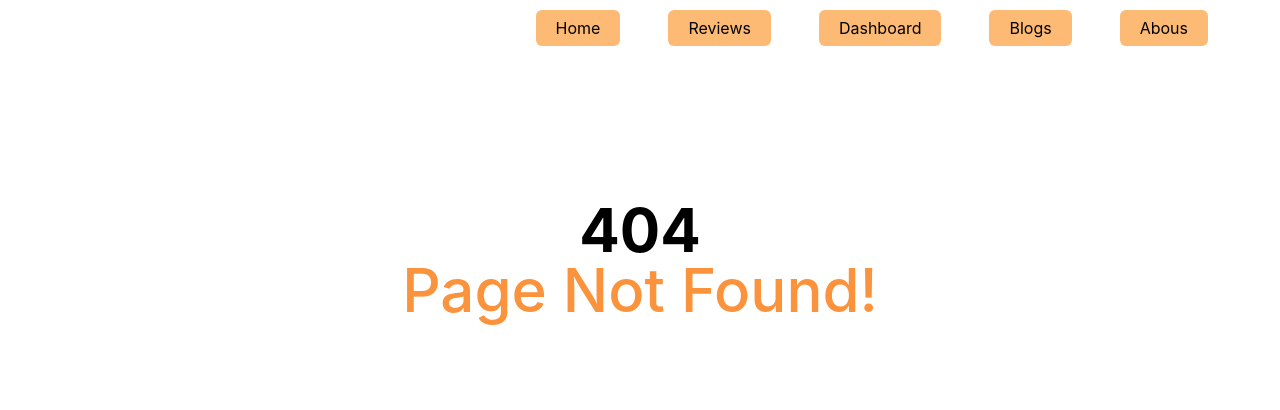
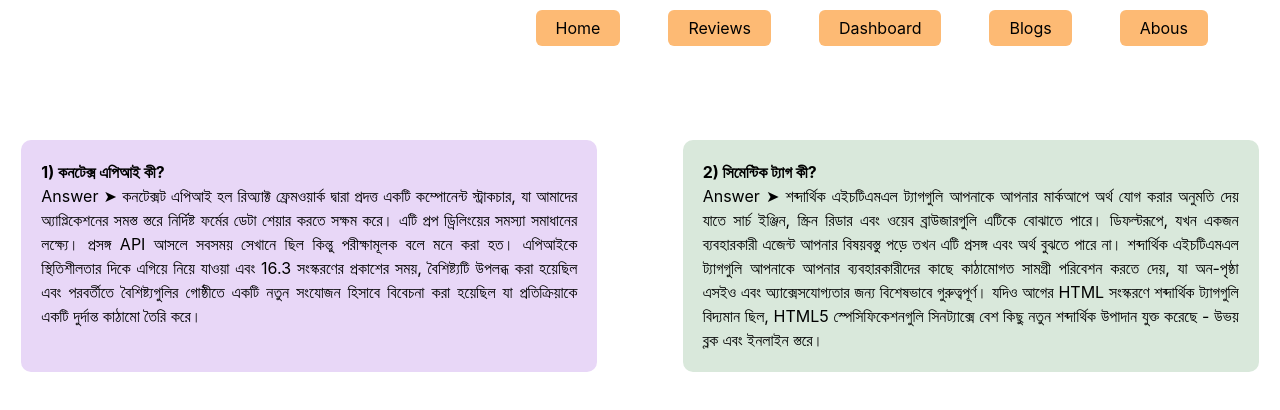
Before and after one commit to Developer-Rajesh100/ktm-review, a React (Create React App) app: page /blogs in a window 1280 px wide. Before the commit this address had no page. Shown: the top 410 px of the page. Built offline with nearby package versions, Linux system fonts and the light colour scheme.

Commit message:
Blog complete

```diff
--- a/src/App.js
+++ b/src/App.js
@@ -1,5 +1,6 @@
 import { Route, Routes } from "react-router-dom";
 import "./App.css";
+import Blog from "./Blog/Blog";
 import Dashboard from "./Dashboard/Dashboard";
 import Error from "./Error/Error";
 import Home from "./Home/Home";
@@ -14,6 +15,7 @@ function App() {
         <Route path="/home" element={<Home></Home>}></Route>
         <Route path="/reviews" element={<Reviews></Reviews>}></Route>
         <Route path="/dashboard" element={<Dashboard></Dashboard>}></Route>
+        <Route path="/blogs" element={<Blog></Blog>}></Route>
         <Route path="*" element={<Error></Error>}></Route>
       </Routes>
     </div>
--- /dev/null
+++ b/src/Blog/Blog.css
@@ -0,0 +1,23 @@
+.total{
+    display: flex;
+    margin-top: 100px;
+    justify-content: space-around
+}
+.firstBlog{
+    width: 45%;
+    background-color: #e8d7f7;
+    padding: 20px;
+    border-radius: 10px;
+}
+.secondBlog{
+    width: 45%;
+    background-color: #d9e8db;
+    padding: 20px;
+    border-radius: 10px;
+}
+.firstBlog p{
+text-align: justify;
+}
+.secondBlog p{
+    text-align: justify;
+}
--- /dev/null
+++ b/src/Blog/Blog.js
@@ -0,0 +1,41 @@
+import React from "react";
+import "./Blog.css";
+const Blog = () => {
+  return (
+    <div className="total">
+      <div className="firstBlog">
+        <p>
+          <strong>1) কনটেক্স এপিআই কী?</strong>
+          <br />
+          Answer ➤ কনটেক্সট এপিআই হল রিঅ্যাক্ট ফ্রেমওয়ার্ক দ্বারা প্রদত্ত একটি
+          কম্পোনেন্ট স্ট্রাকচার, যা আমাদের অ্যাপ্লিকেশনের সমস্ত স্তরে নির্দিষ্ট
+          ফর্মের ডেটা শেয়ার করতে সক্ষম করে। এটি প্রপ ড্রিলিংয়ের সমস্যা
+          সমাধানের লক্ষ্যে। প্রসঙ্গ API আসলে সবসময় সেখানে ছিল কিন্তু
+          পরীক্ষামূলক বলে মনে করা হত। এপিআইকে স্থিতিশীলতার দিকে এগিয়ে নিয়ে
+          যাওয়া এবং 16.3 সংস্করণের প্রকাশের সময়, বৈশিষ্ট্যটি উপলব্ধ করা
+          হয়েছিল এবং পরবর্তীতে বৈশিষ্ট্যগুলির গোষ্ঠীতে একটি নতুন সংযোজন হিসাবে
+          বিবেচনা করা হয়েছিল যা প্রতিক্রিয়াকে একটি দুর্দান্ত কাঠামো তৈরি করে।
+        </p>
+      </div>
+      <br />
+      <div className="secondBlog">
+        <p>
+          <strong>2) সিমেন্টিক ট্যাগ কী?</strong>
+          <br />
+          Answer ➤ শব্দার্থিক এইচটিএমএল ট্যাগগুলি আপনাকে আপনার মার্কআপে অর্থ যোগ
+          করার অনুমতি দেয় যাতে সার্চ ইঞ্জিন, স্ক্রিন রিডার এবং ওয়েব
+          ব্রাউজারগুলি এটিকে বোঝাতে পারে। ডিফল্টরূপে, যখন একজন ব্যবহারকারী
+          এজেন্ট আপনার বিষয়বস্তু পড়ে তখন এটি প্রসঙ্গ এবং অর্থ বুঝতে পারে না।
+          শব্দার্থিক এইচটিএমএল ট্যাগগুলি আপনাকে আপনার ব্যবহারকারীদের কাছে
+          কাঠামোগত সামগ্রী পরিবেশন করতে দেয়, যা অন-পৃষ্ঠা এসইও এবং
+          অ্যাক্সেসযোগ্যতার জন্য বিশেষভাবে গুরুত্বপূর্ণ। যদিও আগের HTML সংস্করণে
+          শব্দার্থিক ট্যাগগুলি বিদ্যমান ছিল, HTML5 স্পেসিফিকেশনগুলি সিনট্যাক্সে
+          বেশ কিছু নতুন শব্দার্থিক উপাদান যুক্ত করেছে - উভয় ব্লক এবং ইনলাইন
+          স্তরে।
+        </p>
+      </div>
+    </div>
+  );
+};
+
+export default Blog;
```
